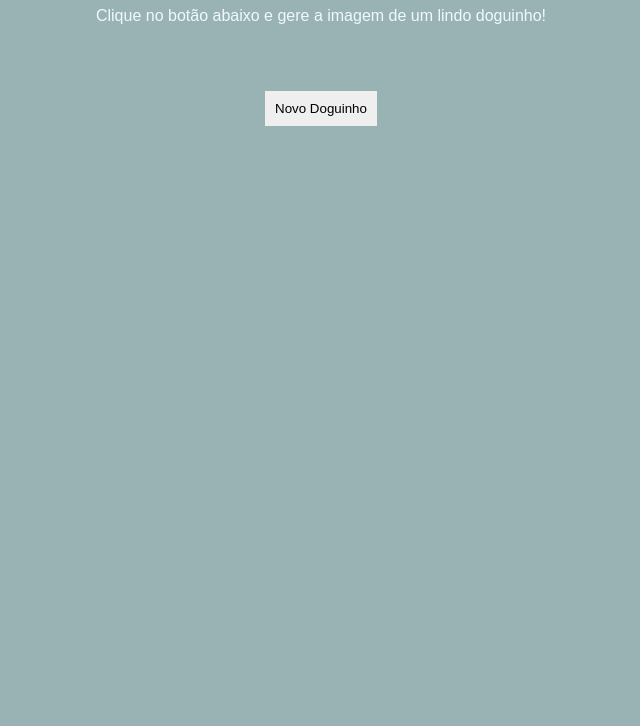
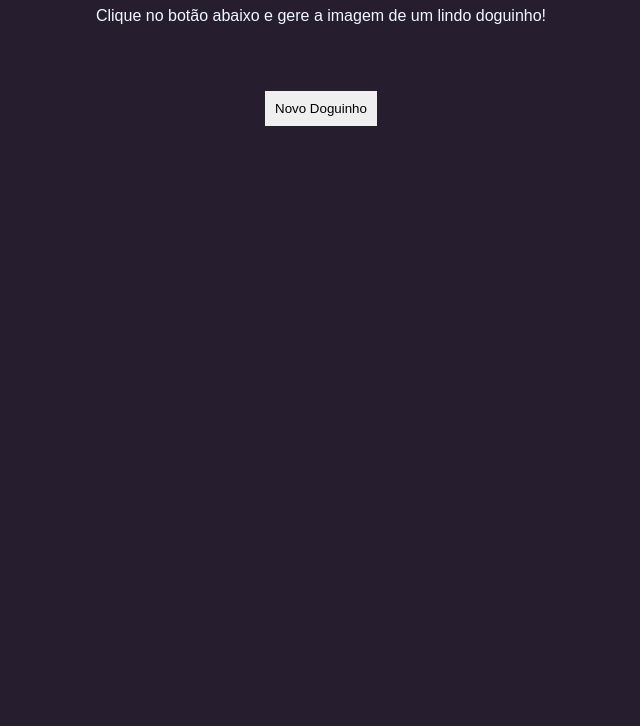
Before and after one commit to codedbyguii/doguinho-generator, a plain HTML site: page index.html in a window 1280 px wide. Shown: the part 74-800 px from the top of the page, without its empty margins (319-959 px from the left). Drawn offline with Linux system fonts and the light colour scheme.

Commit message:
commit inicial!

```diff
--- a/css/style.css
+++ b/css/style.css
@@ -3,7 +3,7 @@
 }
 
 body{
-    background-color: #99b3b4;
+    background-color: #261e2f;
 }
 
 
```
